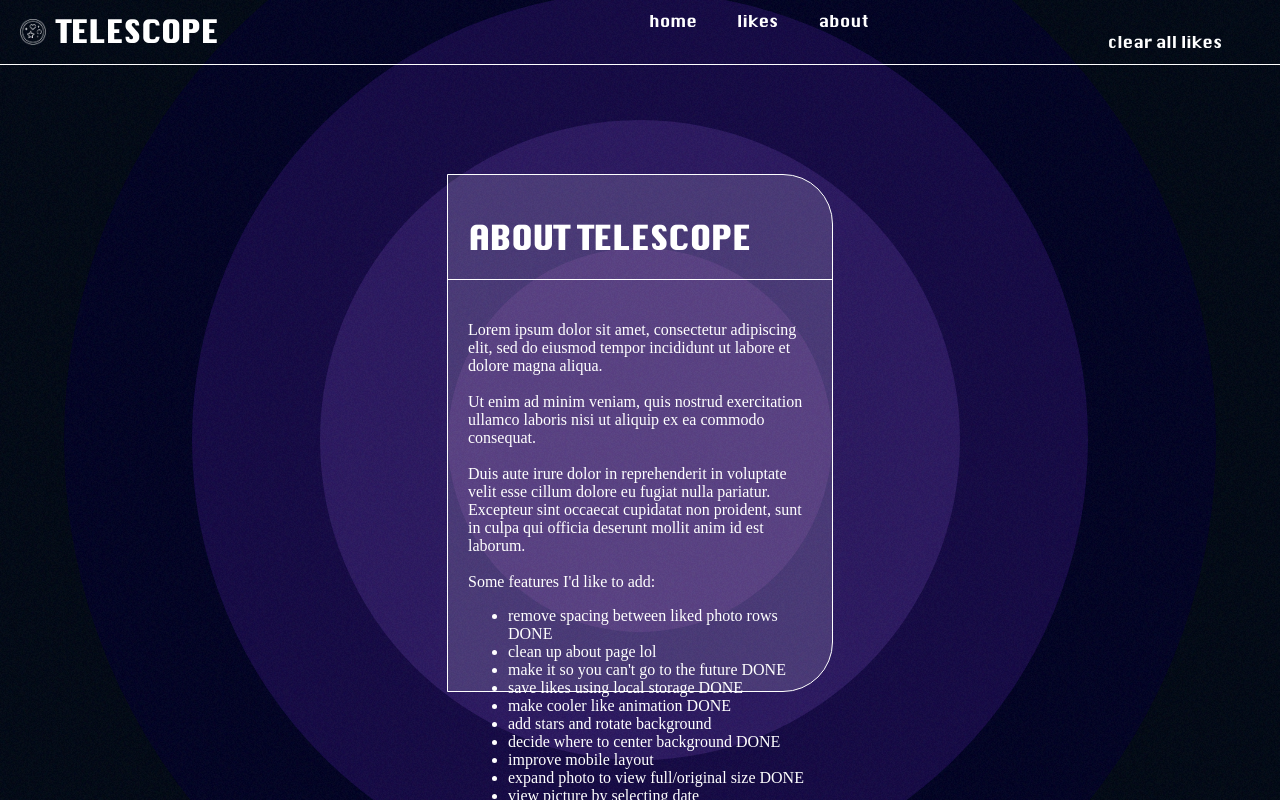
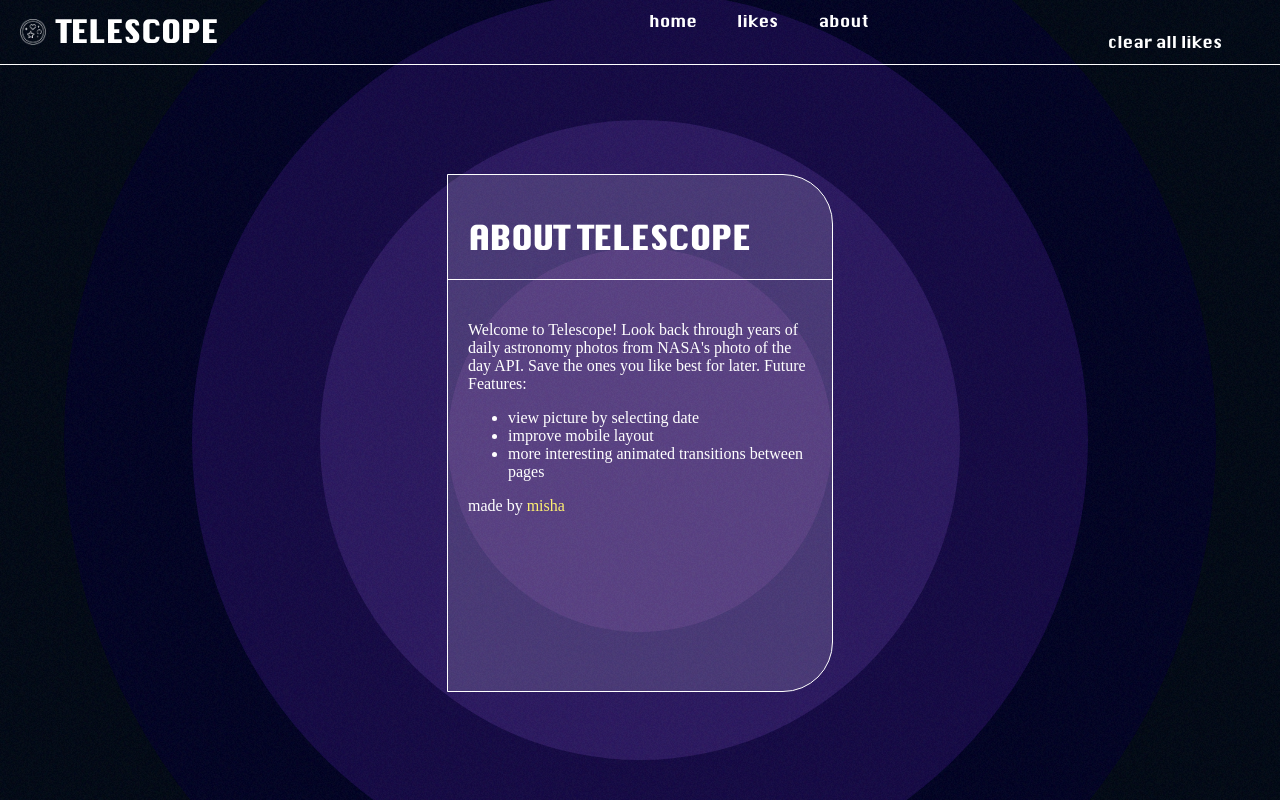
Before and after one commit to rina-chan-board/telescope, a React (Create React App) app: page /about in a window 1280 px wide. Shown: the top 800 px of the page. Built offline with nearby package versions, Linux system fonts and the light colour scheme; no server answers.

Commit message:
update about text

```diff
--- a/src/About.js
+++ b/src/About.js
@@ -4,23 +4,13 @@ const About = () => {
             <h1 className="abouttitle">ABOUT TELESCOPE</h1>
 
             <p className="aboutbody">
-            Lorem ipsum dolor sit amet, consectetur adipiscing elit, sed do eiusmod tempor incididunt ut labore et dolore magna aliqua.  <br/> <br/>
-            Ut enim ad minim veniam, quis nostrud exercitation ullamco laboris nisi ut aliquip ex ea commodo consequat. <br/> <br/>
-            Duis aute irure dolor in reprehenderit in voluptate velit esse cillum dolore eu fugiat nulla pariatur. Excepteur sint occaecat cupidatat non proident, sunt in culpa qui officia deserunt mollit anim id est laborum. <br/> <br/>
+            Welcome to Telescope! Look back through years of daily astronomy photos from NASA's photo of the day API.
+            Save the ones you like best for later.
 
-            Some features I'd like to add:
-
+            Future Features:
             <ul>
-                <li>remove spacing between liked photo rows DONE</li>
-                <li>clean up about page lol</li>
-                <li>make it so you can't go to the future DONE</li>
-                <li>save likes using local storage DONE</li>
-                <li>make cooler like animation DONE </li>
-                <li>add stars and rotate background</li>
-                <li>decide where to center background DONE</li>
+                <li>view picture by selecting date</li>
                 <li>improve mobile layout</li>
-                <li>expand photo to view full/original size DONE</li>
-                <li>view picture by selecting date</li>
                 <li>more interesting animated transitions between pages</li>
             </ul>
 
```
